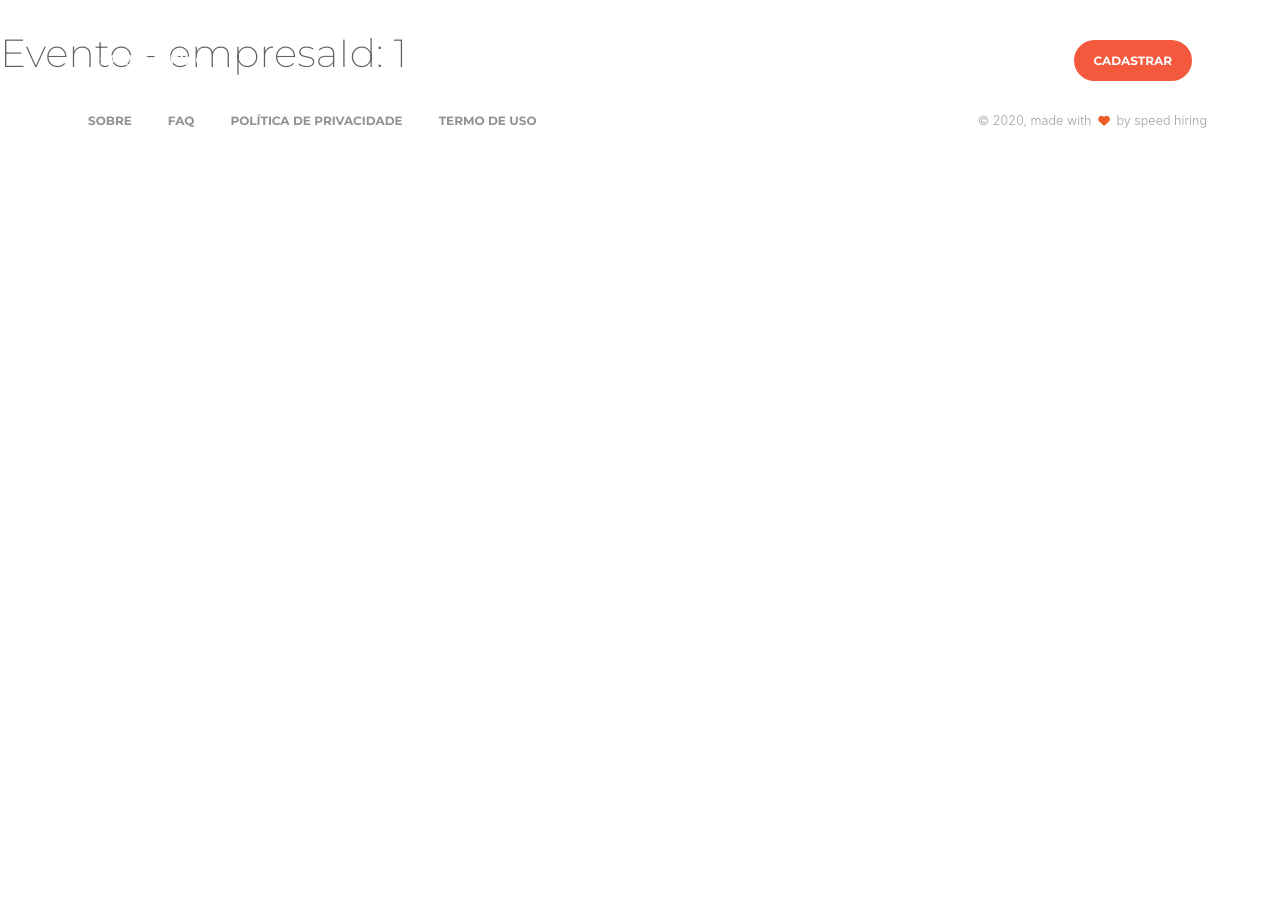
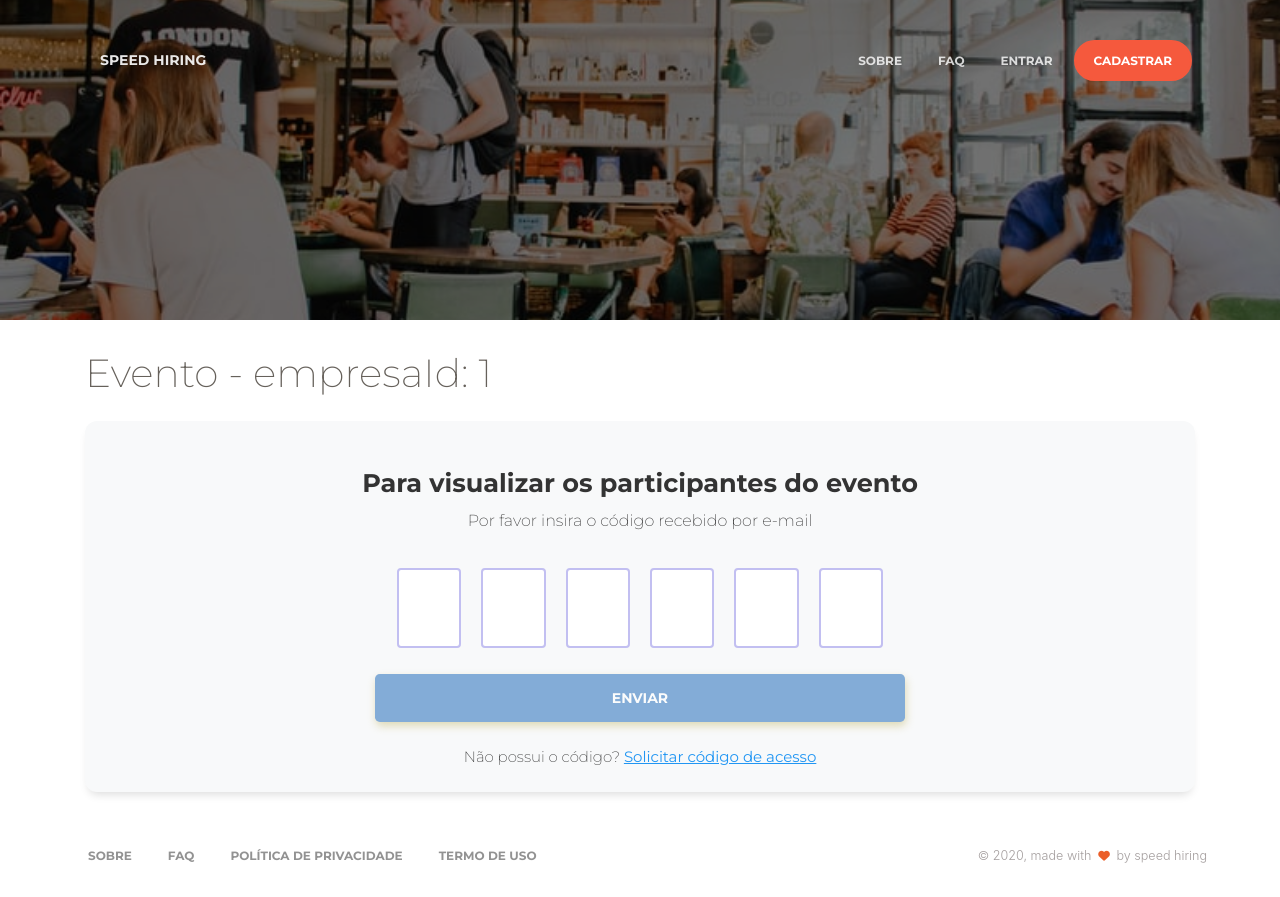
Before and after one commit to React-Bootcamp-WoMarkersCode/cv-speed-hiring, a React (Create React App) app: page /evento/1 in a window 1280 px wide. Before the commit the page ends 800 px from the top, so only its background shows below. Built offline with nearby package versions, Linux system fonts and the light colour scheme.

Commit message:
componente codigo de acesso - estrutura e estilo final

```diff
--- /dev/null
+++ b/src/components/AccessCode/AccessCode.css
@@ -0,0 +1,55 @@
+.form-access-code {
+    width: 100%;
+    max-width: 530px;
+    margin: 0 auto;
+}
+
+.text-info-card {
+    font-size: 16px;
+}
+
+.card a.link-info-card:not(.btn) {
+    color: #2196F3;
+    text-decoration: underline;
+    font-weight: 500;
+}
+
+.form-access-code .form-control.form-control--block {
+    display: inline-block;
+    vertical-align: top;
+    width: 40%;
+    height: 80px;
+    color: #1b1a1b;
+    font-size: 32px;
+    text-align: center;
+    padding: 0;
+    border-width: 2px;
+    border-color: #c2bff1;
+    margin: 0 10px;
+}
+.form-access-code .form-control.form-control--block:focus {
+    box-shadow: -1px 6px 40px 0px rgba(226, 234, 101, 0.52);
+    border-color: #efefba;
+}
+
+.form-access-code .input-group-text {
+    border: 0;
+    background-color: transparent;
+}
+
+.form-access-code .form-access-code--btn.btn {
+    width: 100%;
+    height: 48px;
+    margin-top: 20px;
+    background-color: #1161b5;
+    border: 0;
+    box-shadow: 1px 4px 9px 0px rgb(197, 187, 116);
+}
+
+.form-access-code .form-access-code--btn.btn:focus,
+.form-access-code .form-access-code--btn.btn:active:focus,
+.form-access-code .form-access-code--btn.btn:active:hover,
+.form-access-code .form-access-code--btn.btn:active {
+    opacity: 0.8;
+    background-color: #1161b5;
+}
--- /dev/null
+++ b/src/components/AccessCode/AccessCode.js
@@ -0,0 +1,35 @@
+import React from 'react';
+import {
+    Button,
+    Card,
+    Form,
+    Input,
+    InputGroupText
+} from 'reactstrap';
+
+import './AccessCode.css';
+
+const AccessCode = () => {
+    return(
+        <>
+            <Card className="bg-light p-4 mt-4 text-center">
+                <h3 className="h3 font-weight-bold">Para visualizar os participantes do evento</h3>
+                <p className="mt-2 text-info-card">Por favor insira o código recebido por e-mail</p>
+                <Form className="mt-4 mb-4 form-access-code" onSubmit={e => e.preventDefault()}>
+                    <InputGroupText className="d-flex justify-content-around">
+                        <Input type="text" name="password-0" id="password-0" className="form-control--block" />
+                        <Input type="text" name="password-1" id="password-1" className="form-control--block" />
+                        <Input type="text" name="password-2" id="password-2" className="form-control--block" />
+                        <Input type="text" name="password-3" id="password-3" className="form-control--block" />
+                        <Input type="text" name="password-4" id="password-4" className="form-control--block" />
+                        <Input type="text" name="password-5" id="password-5" className="form-control--block" />
+                    </InputGroupText>
+                    <Button className="form-access-code--btn" size="lg" disabled>enviar</Button>
+                </Form>
+                <p className="m-0">Não possui o código? <a href="/solicitar-chave-acesso" title="Solicitar código de acesso" className="link-info-card">Solicitar código de acesso</a></p>
+            </Card>
+        </>
+    )
+}
+
+export default AccessCode;
--- a/src/pages/Evento/index.js
+++ b/src/pages/Evento/index.js
@@ -1,11 +1,25 @@
 import React from 'react';
 import { useParams } from 'react-router';
+import { Container } from 'reactstrap';
+import AccessCode from '../../components/AccessCode/AccessCode';
+import ProfilePageHeader from "../../components/Headers/ProfilePageHeader.js";
+import imgHeader from "../../assets/img/grupo-de-pessoas-profile-speed-hiring.jpg";
 
 const Evento = () => {
     const { empresaId } = useParams();
 
+    const dataHeader= {
+        urlImg: imgHeader
+    }
+
     return(
-        <h2>Evento - empresaId: {empresaId}</h2>
+        <>
+            <ProfilePageHeader props={dataHeader}/>
+            <Container>
+                <h2>Evento - empresaId: {empresaId}</h2>
+                <AccessCode />
+            </Container>
+        </>
     )
 }
 
```
